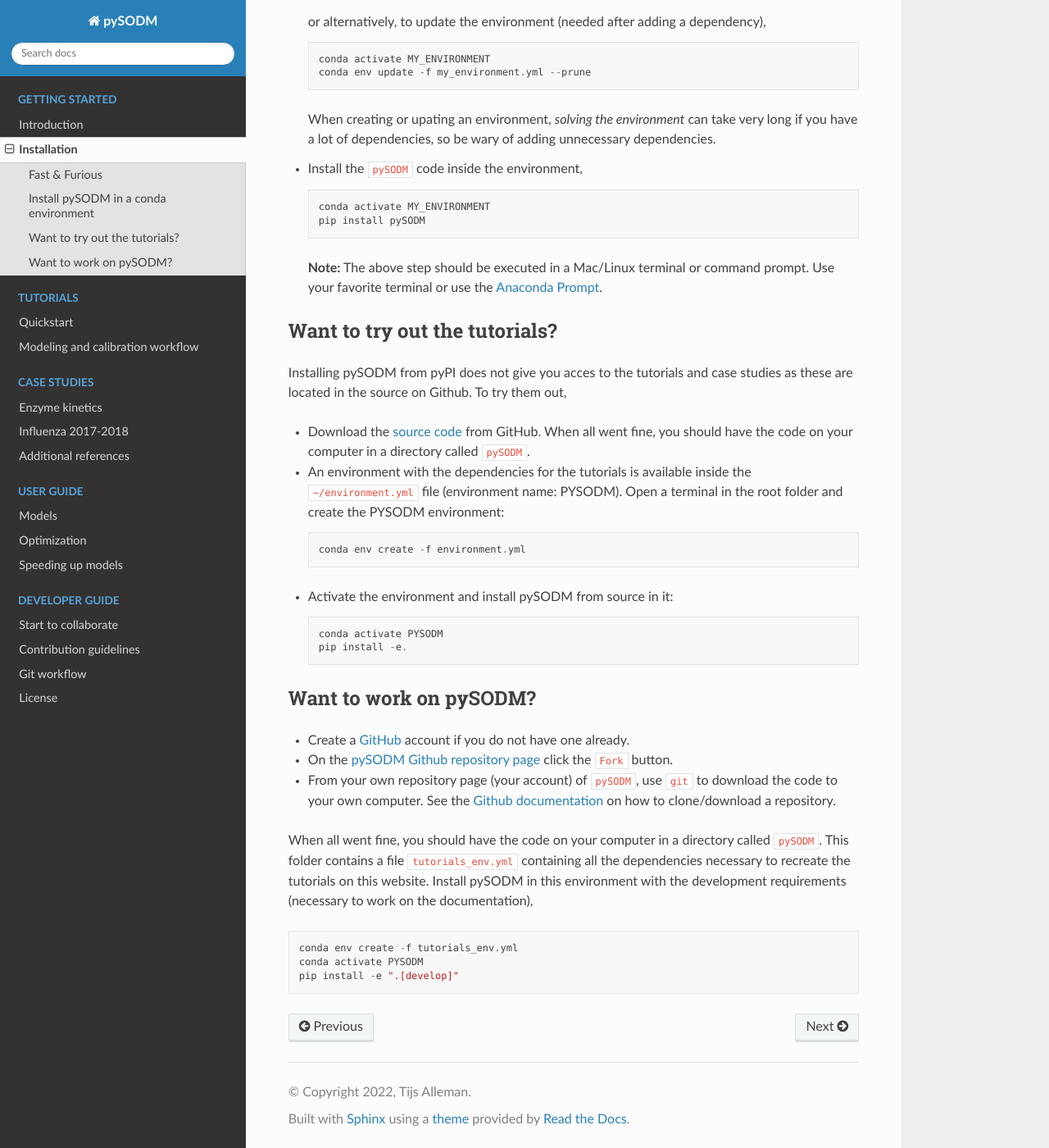
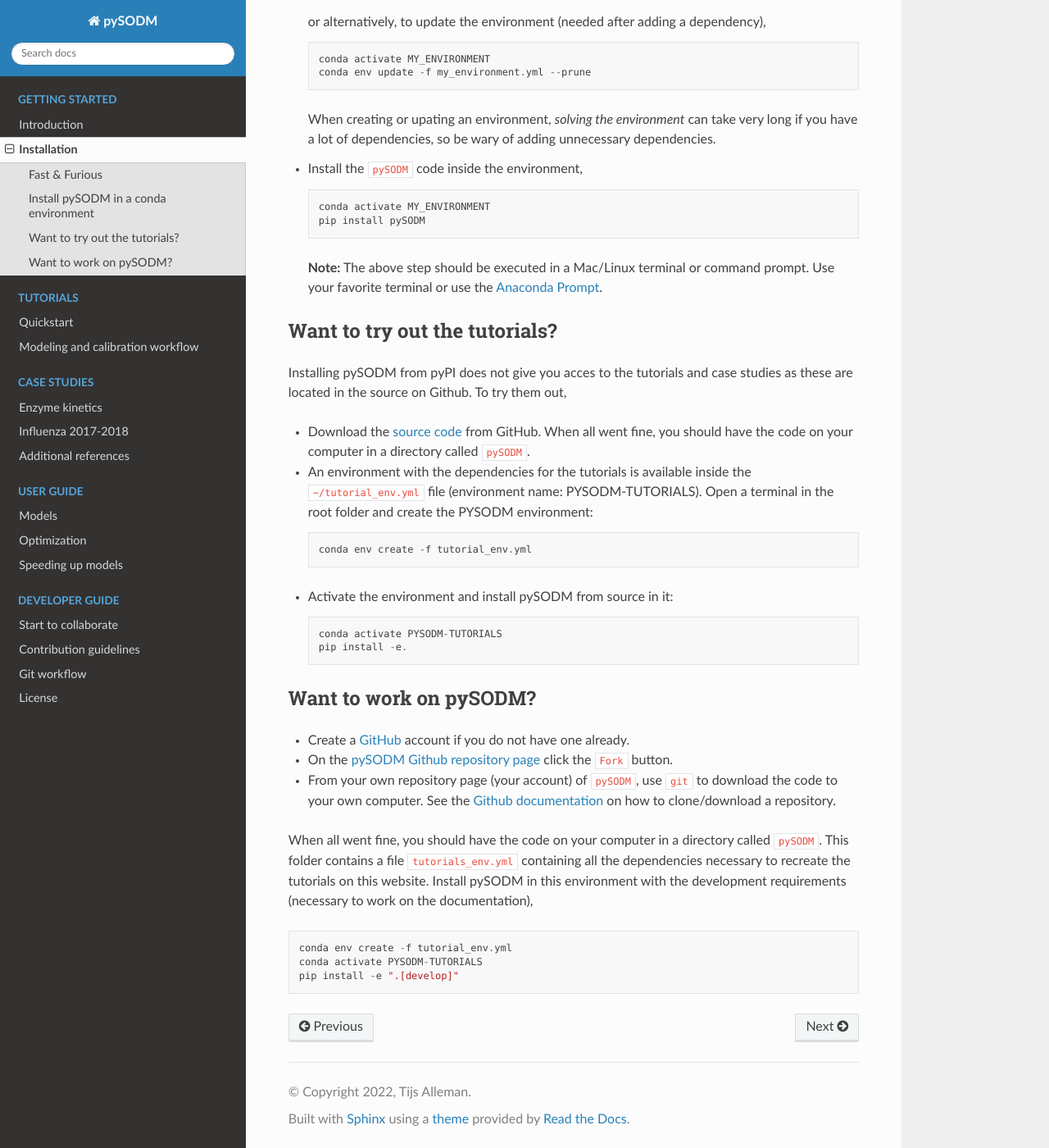
Before and after one commit to twallema/pySODM, a Sphinx documentation site: the page built from docs/installation.md, in a window 1280 px wide and 1400 px high, scrolled down 945 px. Shown: the whole window at 82% size. Built offline with Sphinx 7.4.7 and the Read the Docs theme 2.0.0, drawn with Linux system fonts in a browser that asks for light colours.

Commit message:
update installation instructions (2)

````diff
--- a/docs/installation.md
+++ b/docs/installation.md
@@ -56,14 +56,14 @@
 
 - Download the [source code](https://github.com/twallema/pySODM) from GitHub. When all went fine, you should have the code on your computer in a directory called `pySODM`.
 
-- An environment with the dependencies for the tutorials is available inside the `~/environment.yml` file (environment name: PYSODM). Open a terminal in the root folder and create the PYSODM environment:
+- An environment with the dependencies for the tutorials is available inside the `~/tutorial_env.yml` file (environment name: PYSODM-TUTORIALS). Open a terminal in the root folder and create the PYSODM environment:
      ```
-     conda env create -f environment.yml
+     conda env create -f tutorial_env.yml
      ```
 
 - Activate the environment and install pySODM from source in it:
      ```
-     conda activate PYSODM
+     conda activate PYSODM-TUTORIALS
      pip install -e.
      ```
 
@@ -75,7 +75,7 @@
 
 When all went fine, you should have the code on your computer in a directory called `pySODM`. This folder contains a file `tutorials_env.yml` containing all the dependencies necessary to recreate the tutorials on this website. Install pySODM in this environment with the development requirements (necessary to work on the documentation),
 ```
-conda env create -f tutorials_env.yml
-conda activate PYSODM
+conda env create -f tutorial_env.yml
+conda activate PYSODM-TUTORIALS
 pip install -e ".[develop]"
 ```
````
